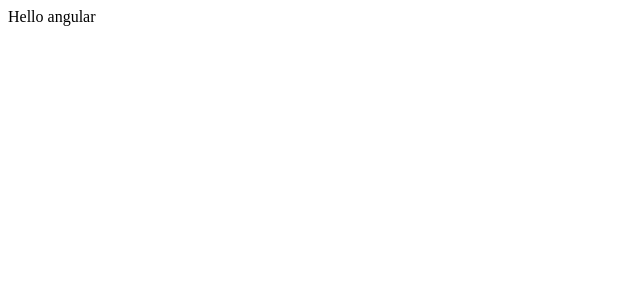
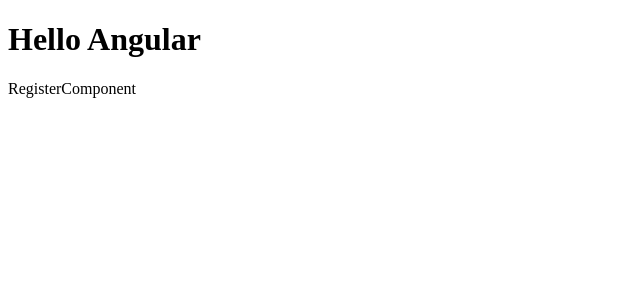
Before and after one commit to Noah-M-Harris/angularProject-mediumClone, an Angular app: page /register in a window 1280 px wide. Before the commit this address led to /. Shown: the top 300 px of the page, without its empty margins (0-640 px from the left). Built offline with nearby package versions, Linux system fonts and the light colour scheme.

Commit message:
Register Component

```diff
--- a/src/app/app.component.html
+++ b/src/app/app.component.html
@@ -1 +1,3 @@
-Hello angular
+<h1>Hello Angular</h1>
+
+<router-outlet></router-outlet>
--- a/src/app/app.module.ts
+++ b/src/app/app.module.ts
@@ -1,8 +1,10 @@
 import { NgModule } from '@angular/core';
 import { BrowserModule } from '@angular/platform-browser';
 
+// Imports from other files
 import { AppRoutingModule } from './app-routing.module';
 import { AppComponent } from './app.component';
+import { AuthModule } from './auth/auth.module';
 
 @NgModule({
   declarations: [
@@ -10,7 +12,8 @@
   ],
   imports: [
     BrowserModule,
-    AppRoutingModule
+    AppRoutingModule,
+    AuthModule
   ],
   providers: [],
   bootstrap: [AppComponent]
--- /dev/null
+++ b/src/app/auth/components/register/register.component.html
@@ -0,0 +1 @@
+RegisterComponent
```
Also changed, not shown: src/app/auth/auth.module.ts (added, +21 -0 lines), src/app/auth/components/register/register.component.ts (added, +10 -0 lines), src/app/auth/components/register/register.component.scss (added).
